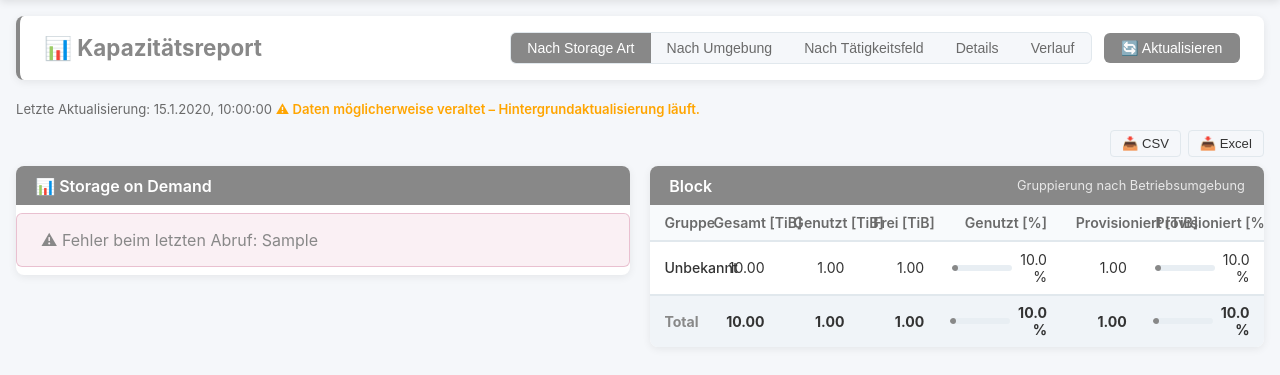
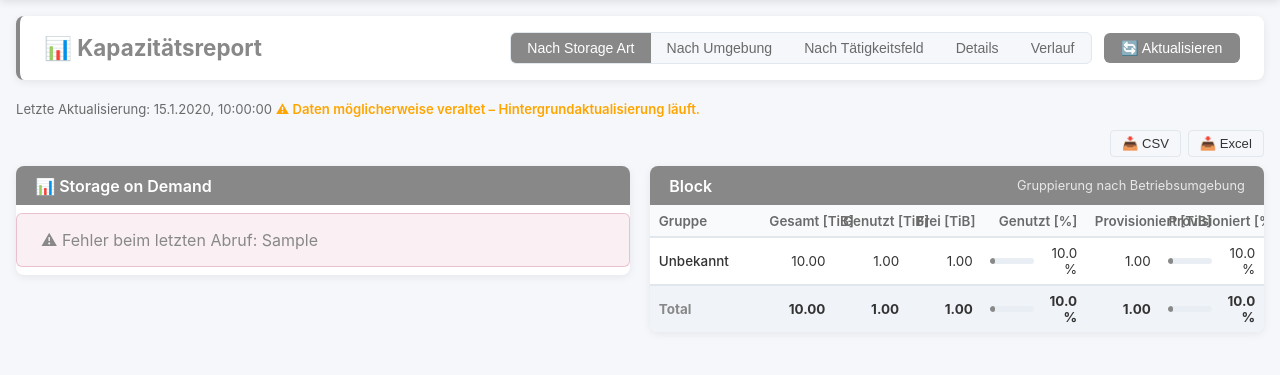
Before and after one commit to TimUx/storage-dashboard, a Flask app: page /capacity/ in a window 1280 px wide. Shown: the part 102-477 px from the top of the page. Run offline with Flask 3, Linux system fonts and the light colour scheme; data comes from the database, SQL or seed files in the repository; tables that the repository leaves empty hold one stand-in row (values such as "Sample post"); data that the repository does not hold is empty.

Commit message:
fix(capacity): make block tables more compact to avoid horizontal scrolling
Reduce table paddings, percent bar width, and column widths in the capacity report so Block sections fit without horizontal overflow.

Co-authored-by: Cursor <cursoragent@cursor.com>

```diff
--- a/app/templates/capacity.html
+++ b/app/templates/capacity.html
@@ -120,7 +120,7 @@
 .cap-table {
     width: 100%;
     border-collapse: collapse;
-    font-size: .88rem;
+    font-size: .84rem;
     table-layout: fixed;
 }
 
@@ -153,14 +153,14 @@
     background: #f8fafc;
     color: var(--cap-muted);
     font-weight: 600;
-    padding: .55rem .9rem;
+    padding: .45rem .55rem;
     text-align: right;
     border-bottom: 2px solid var(--cap-border);
     white-space: nowrap;
 }
 .cap-table th:first-child { text-align: left; }
 .cap-table td {
-    padding: .55rem .9rem;
+    padding: .45rem .55rem;
     text-align: right;
     border-bottom: 1px solid var(--cap-border);
     color: var(--cap-text);
@@ -185,7 +185,7 @@
     justify-content: flex-end;
 }
 .pct-bar {
-    width: 60px;
+    width: 44px;
     height: 6px;
     background: #e8eef3;
     border-radius: 3px;
@@ -930,8 +930,8 @@ function tableHeader(label, showProvisioned, showEffectiveUsed) {
     // With provisioned: + 2 cols = 7 cols
     // With effectiveUsed: + 1 col = up to 8 cols
     let totalCols = 5 + (showProvisioned ? 2 : 0) + (showEffectiveUsed ? 1 : 0);
-    const pctColWidth = totalCols <= 5 ? '28%' : '20%';
-    const tbColWidth  = totalCols <= 5 ? '18%' : '13%';
+    const pctColWidth = totalCols <= 5 ? '24%' : '17%';
+    const tbColWidth  = totalCols <= 5 ? '17%' : '12%';
 
     let cols = `<th>${label}</th>
         <th style="width:${tbColWidth}">Gesamt [TiB]</th>
@@ -1327,15 +1327,15 @@ function renderDetails(data) {
         let headerCols = `<th>System</th>
                         <th>Umgebung</th>
                         <th>Tätigkeitsfeld</th>
-                        <th style="width:10%">Gesamt [TiB]</th>
-                        <th style="width:10%">Genutzt [TiB]</th>
-                        <th style="width:10%">Frei [TiB]</th>
-                        <th style="width:18%">Genutzt [%]</th>`;
+                        <th style="width:9%">Gesamt [TiB]</th>
+                        <th style="width:9%">Genutzt [TiB]</th>
+                        <th style="width:9%">Frei [TiB]</th>
+                        <th style="width:15%">Genutzt [%]</th>`;
         if (showProvisioned) {
-            headerCols += `<th style="width:10%">Provisioniert [TiB]</th><th style="width:18%">Provisioniert [%]</th>`;
+            headerCols += `<th style="width:9%">Provisioniert [TiB]</th><th style="width:15%">Provisioniert [%]</th>`;
         }
         if (showEffectiveUsed) {
-            headerCols += `<th style="width:10%">Effektiv Genutzt [TiB]</th>`;
+            headerCols += `<th style="width:9%">Effektiv Genutzt [TiB]</th>`;
         }
         return `<div class="cap-section">
             <div class="cap-section-header"><span>${escHtml(g.storage_art)}</span></div>
```
